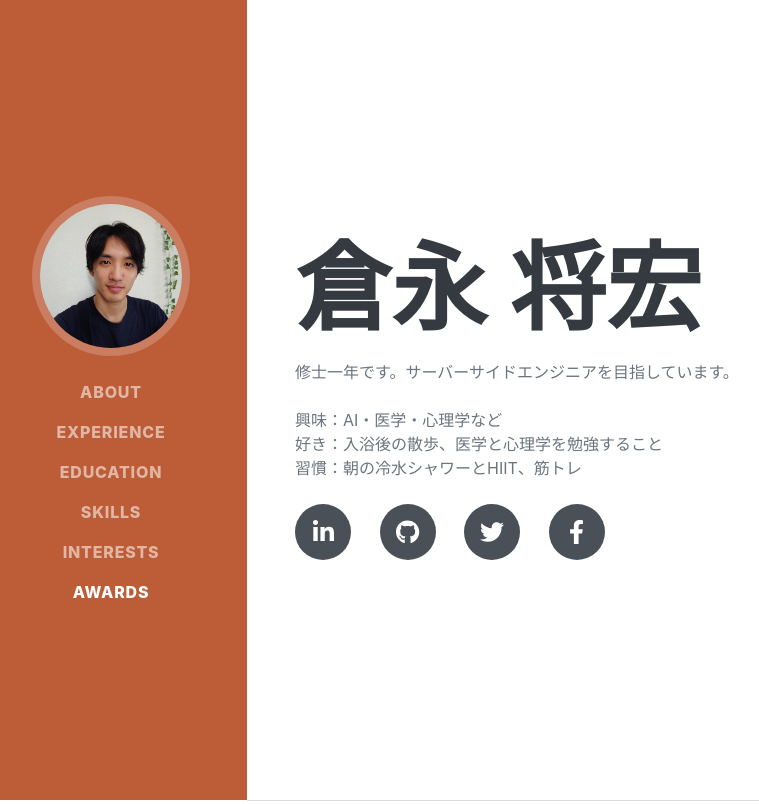
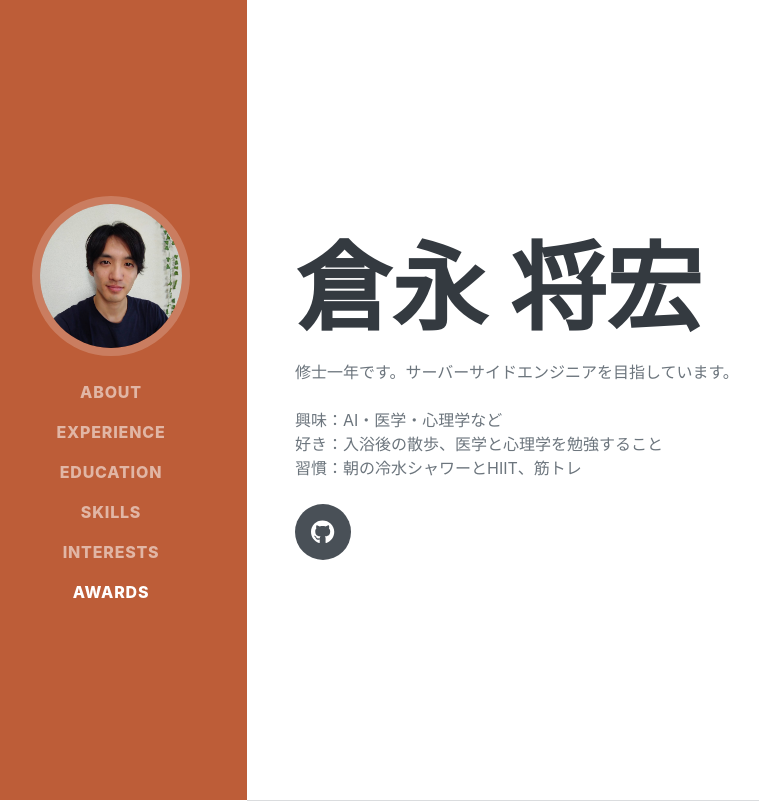
Before and after one commit to kura-masa/portfolio, a plain HTML site: page index.html in a window 1280 px wide. Shown: the top 804 px of the page, without its empty margins (25-784 px from the left). Drawn offline with nearby package versions, Linux system fonts and the light colour scheme; a web font is replaced by a local one.

Commit message:
Update index.html

```diff
--- a/index.html
+++ b/index.html
@@ -50,10 +50,7 @@
                     <div>習慣：朝の冷水シャワーとHIIT、筋トレ</div>
                     <br/>
                     <div class="social-icons">
-                        <a class="social-icon" href="#!"><i class="fab fa-linkedin-in"></i></a>
-                        <a class="social-icon" href="#!"><i class="fab fa-github"></i></a>
-                        <a class="social-icon" href="#!"><i class="fab fa-twitter"></i></a>
-                        <a class="social-icon" href="#!"><i class="fab fa-facebook-f"></i></a>
+                        <a class="social-icon" href="https://github.com/kura-masa"><i class="fab fa-github"></i></a>
                     </div>
                 </div>
             </section>
```
